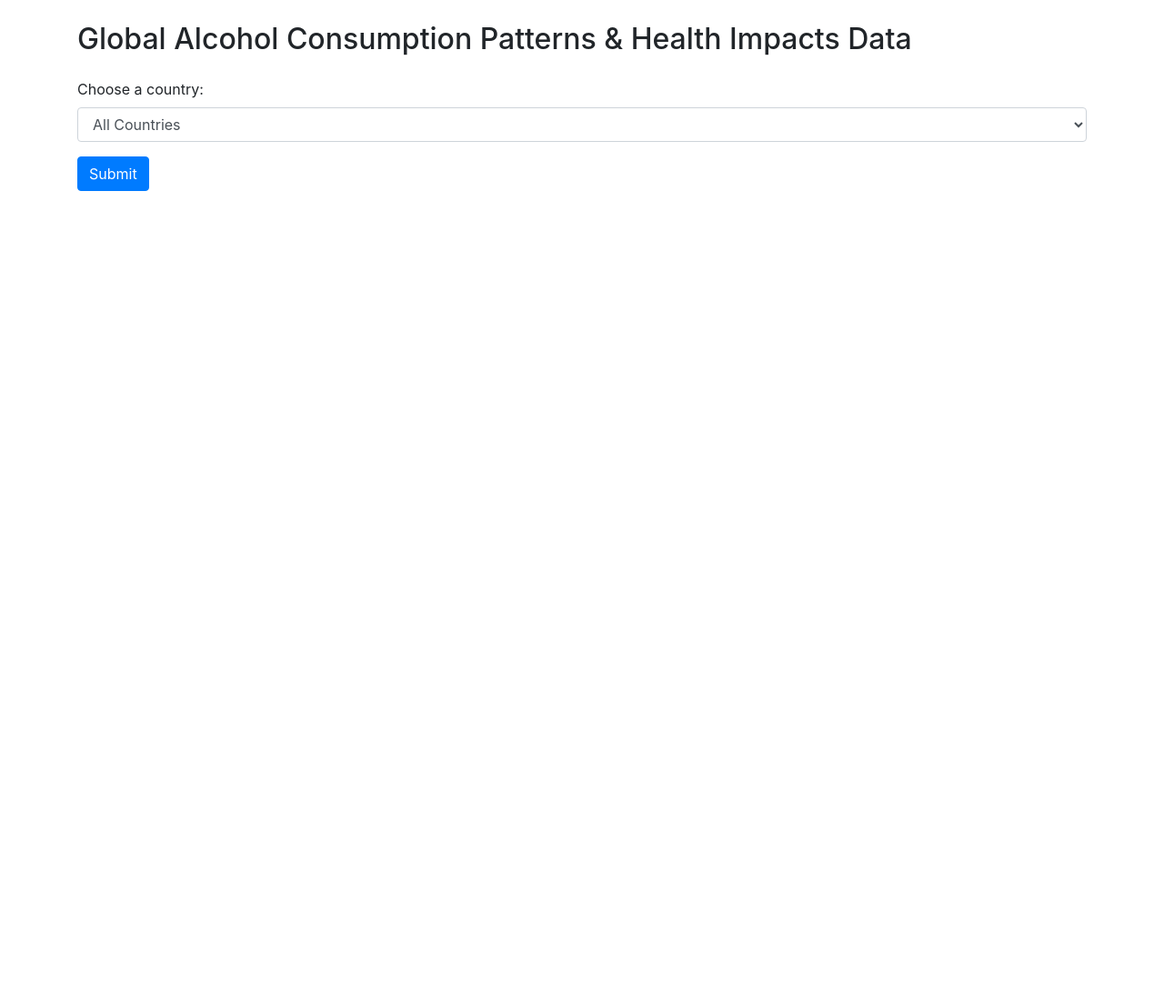
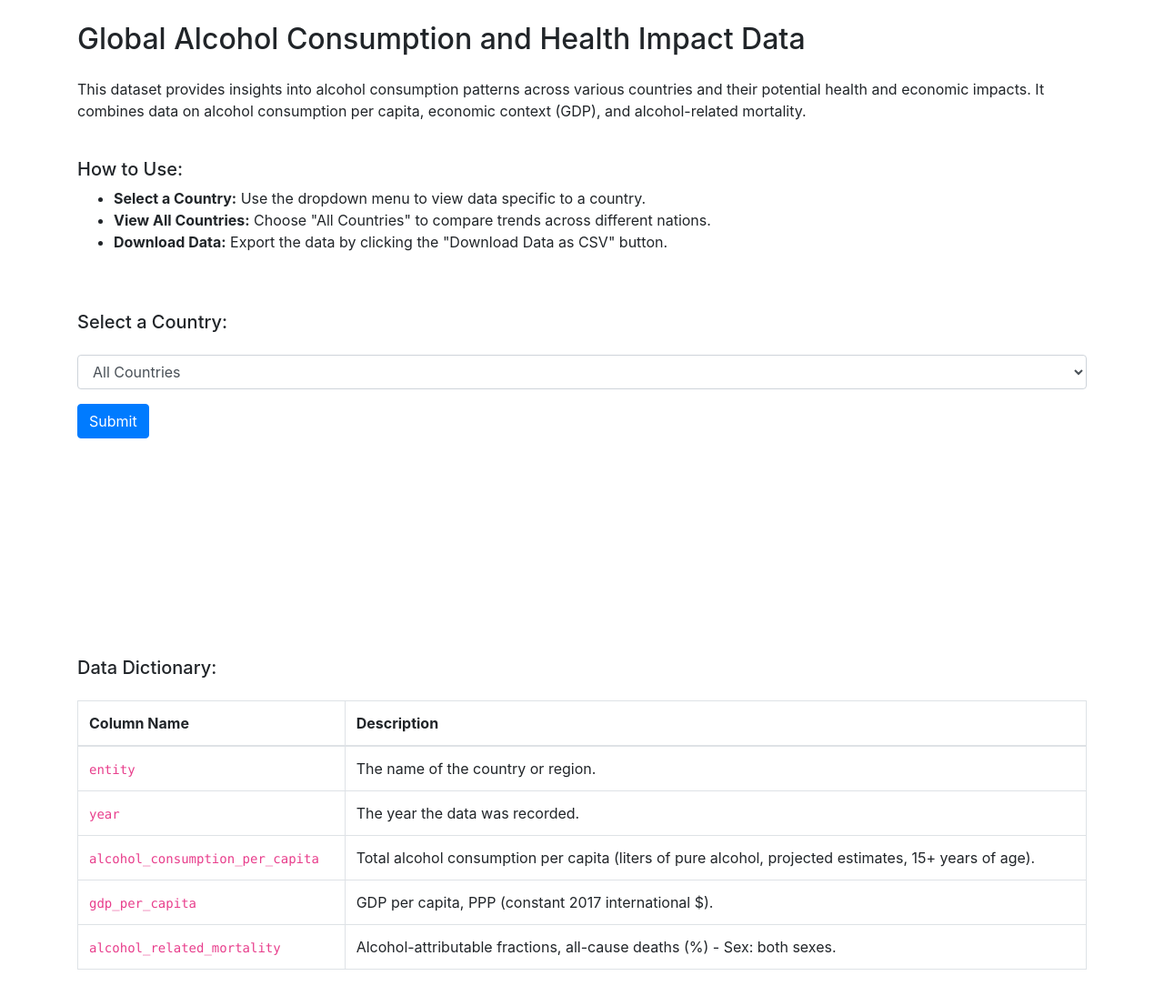
Before and after one commit to hopkinsbowman78/Global_Alcohol_Consumption_Patterns_and_Health_Impacts, a Flask app: page / in a window 1280 px wide. Shown: the whole page at 91% size. Before the commit the page ends 210 px from the top, so only its background shows below. Run offline with Flask 3, Linux system fonts and the light colour scheme; a database or web service that is not in the repository returns one stand-in record (values such as "Sample title"); some libraries are stand-ins or nearby versions.

Commit message:
Updated Files

```diff
--- a/templates/data.html
+++ b/templates/data.html
@@ -3,16 +3,26 @@
 <head>
     <meta charset="UTF-8">
     <meta name="viewport" content="width=device-width, initial-scale=1.0">
-    <title>{{ title if title else "Select Country" }}</title>
+    <title>{{ title if title else "Global Alcohol Data" }}</title>
     <link rel="stylesheet" href="https://stackpath.bootstrapcdn.com/bootstrap/4.5.2/css/bootstrap.min.css">
 </head>
 <body>
     <div class="container">
+        <h2 class="my-4">Global Alcohol Consumption and Health Impact Data</h2>
+        <p>This dataset provides insights into alcohol consumption patterns across various countries and their potential health and economic impacts. It combines data on alcohol consumption per capita, economic context (GDP), and alcohol-related mortality. </p>
+        <br>
+        <h5>How to Use:</h5>
+        <ul>
+            <li><strong>Select a Country:</strong> Use the dropdown menu to view data specific to a country.</li>
+            <li><strong>View All Countries:</strong> Choose "All Countries" to compare trends across different nations.</li>
+            <li><strong>Download Data:</strong> Export the data by clicking the "Download Data as CSV" button.</li>
+        </ul>
+        <br>
+
         {% if countries %}
-            <h2 class="my-4">Global Alcohol Consumption Patterns & Health Impacts Data</h2>
+            <h5 class="my-4">Select a Country:</h5>
             <form method="post" action="/">
                 <div class="form-group">
-                    <label for="country">Choose a country:</label>
                     <select class="form-control" id="country" name="country">
                         <option value="All">All Countries</option>
                         {% for country in countries %}
@@ -29,9 +39,51 @@
             <div>
                 {{ table|safe }}
             </div>
-            <!-- Update to pass selected_country if available -->
             <a href="{{ url_for('export_data', country=selected_country if selected_country else 'All') }}" class="btn btn-success mt-4">Download Data as CSV</a>
         {% endif %}
+
+        <!-- Show Data Dictionary to the Bottom of each Page -->
+        <br>
+        <br>
+        <br>
+        <br>
+        <br>
+        <br>
+        <br>
+        <br>
+        <br>
+        <h5 class="my-4">Data Dictionary:</h5>
+        <table class="table table-bordered">
+            <thead>
+                <tr>
+                    <th>Column Name</th>
+                    <th>Description</th>
+                </tr>
+            </thead>
+            <tbody>
+                <tr>
+                    <td><code>entity</code></td>
+                    <td>The name of the country or region.</td>
+                </tr>
+                <tr>
+                    <td><code>year</code></td>
+                    <td>The year the data was recorded.</td>
+                </tr>
+                <tr>
+                    <td><code>alcohol_consumption_per_capita</code></td>
+                    <td>Total alcohol consumption per capita (liters of pure alcohol, projected estimates, 15+ years of age).</td>
+                </tr>
+                <tr>
+                    <td><code>gdp_per_capita</code></td>
+                    <td>GDP per capita, PPP (constant 2017 international $).</td>
+                </tr>
+                <tr>
+                    <td><code>alcohol_related_mortality</code></td>
+                    <td>Alcohol-attributable fractions, all-cause deaths (%) - Sex: both sexes.</td>
+                </tr>
+            </tbody>
+        </table>
+        <br>
     </div>
 </body>
 </html>
```
Also changed, not shown: README.md.
